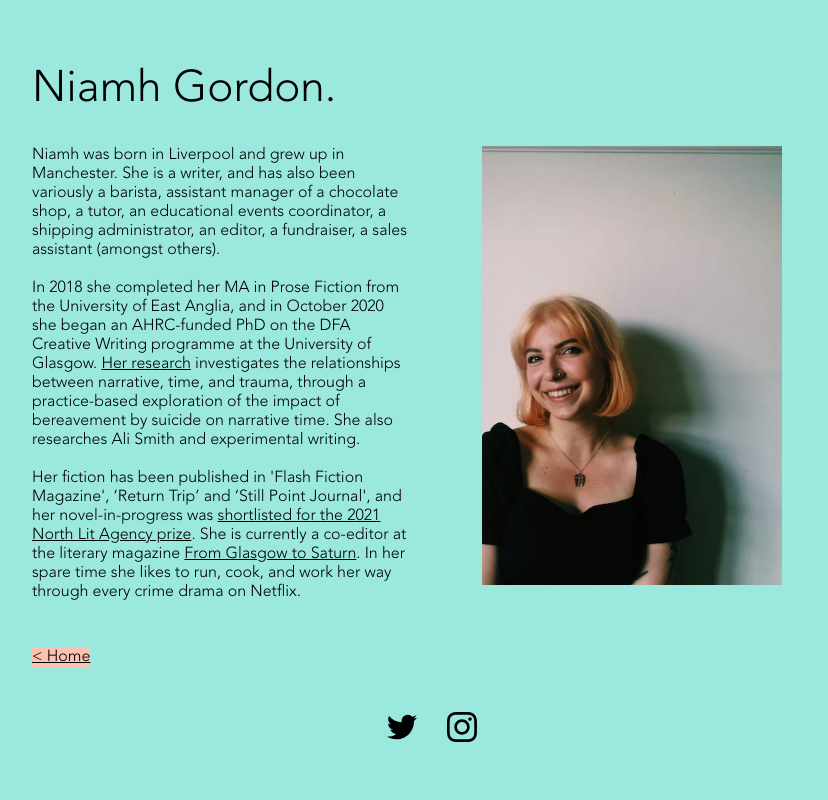
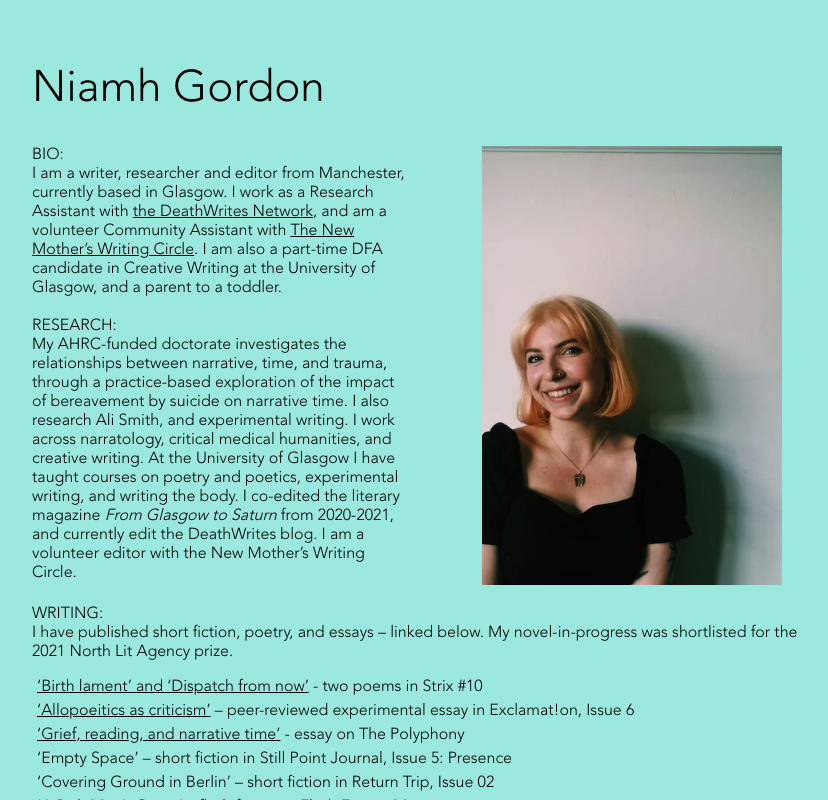
Before and after one commit to jpsanders101/wilbur, a React (Create React App) app: page /about in a window 1280 px wide. Shown: the whole page, without its empty margins (208-1036 px from the left). Built offline with nearby package versions, Linux system fonts and the light colour scheme; the HTML template or start-up script is replaced by a standard one.

Commit message:
Readd ui changes.

```diff
--- a/src/About.css
+++ b/src/About.css
@@ -16,6 +16,7 @@
   .aboutPage {
     flex-direction: row;
   }
+
   .column {
     width: 50%;
   }
@@ -29,7 +30,7 @@
 }
 
 .copy {
-  margin-top: 0;
+  margin: 0;
   padding-right: 20px;
   float: none;
 }
@@ -38,23 +39,38 @@
   display: none;
 }
 
-@media only screen and (min-width: 550px) {
+/* @media only screen and (min-width: 550px) {
   .authorPhotoFloat {
     display: initial;
     float: right;
     margin-left: 20px;
     margin-bottom: 20px;
   }
+
   .authorPhotoFlex {
     display: none;
   }
-}
+} */
 
 @media only screen and (min-width: 750px) {
   .authorPhotoFloat {
     display: none;
   }
+
   .authorPhotoFlex {
     display: block;
   }
 }
+
+.writing-list {
+  padding-inline-start: 5px;
+  list-style: none;
+}
+
+.writing-list li {
+  margin-bottom: 5px;
+}
+
+.italics {
+  font-style: italic;
+}
--- a/src/About.js
+++ b/src/About.js
@@ -4,45 +4,43 @@ import "./About.css";
 
 export default function About() {
   return (
+    <>
       <div className="aboutPage">
         <div className="column">
           <p className="copy">
-          <div className="authorPhoto authorPhotoFloat" />
-          Niamh was born in Liverpool and grew up in Manchester. She is a
-          writer, and has also been variously a barista, assistant manager of a
-          chocolate shop, a tutor, an educational events coordinator, a shipping
-          administrator, an editor, a fundraiser, a sales assistant (amongst
-          others).
+            BIO:
+            <br />
+            I am a writer, researcher and editor from Manchester, currently based in Glasgow. I work as a Research Assistant with <a rel="noopener" target="_blank" href="https://deathwrites.org.uk/">the DeathWrites Network</a>, and am a volunteer Community Assistant with <a rel="noopener" target="_blank" href="https://www.newmumswriting.co.uk/">The New Mother’s Writing Circle</a>. I am also a part-time DFA candidate in Creative Writing at the University of Glasgow, and a parent to a toddler.
             <br />
             <br />
-          In 2018 she completed her MA in Prose Fiction from the University of
-          East Anglia, and in October 2020 she began an AHRC-funded PhD on the
-          DFA Creative Writing programme at the University of Glasgow.{" "}
-          <a href="https://www.gla.ac.uk/pgrs/niamhgordon/">
-            Her research
-          </a>{" "}
-          investigates the relationships between narrative, time, and trauma,
-          through a practice-based exploration of the impact of bereavement by
-          suicide on narrative time. She also researches Ali Smith and
-          experimental writing.
+            RESEARCH:
+            <br />
+            My AHRC-funded doctorate investigates the relationships between narrative, time, and trauma, through a practice-based exploration of the impact of bereavement by suicide on narrative time. I also research Ali Smith, and experimental writing. I work across narratology, critical medical humanities, and creative writing. At the University of Glasgow I have taught courses on poetry and poetics, experimental writing, and writing the body. I co-edited the literary magazine <i className="italics">From Glasgow to Saturn</i> from 2020-2021, and currently edit the DeathWrites blog. I am a volunteer editor with the New Mother’s Writing Circle.
             <br />
             <br />
-          Her fiction has been published in 'Flash Fiction Magazine', ‘Return
-          Trip’ and ‘Still Point Journal', and her novel-in-progress was{" "}
-          <a href="https://www.thebookseller.com/news/clare-gough-wins-north-literary-agency-prize-1262107">
-            shortlisted for the 2021 North Lit Agency prize
-          </a>
-          . She is currently a co-editor at the literary magazine{" "}
-          <a href="https://glasgowtosaturn.com/">From Glasgow to Saturn</a>. In
-          her spare time she likes to run, cook, and work her way through every
-          crime drama on Netflix.
+            <div className="authorPhoto authorPhotoFloat" />
           </p>
-
-        <HomeLink />
         </div>
         <div className="column">
           <div className="authorPhoto authorPhotoFlex" />
         </div>
       </div>
+      <p className="copy">
+        WRITING:
+        <br />
+        I have published short fiction, poetry, and essays – linked below. My novel-in-progress was shortlisted for the 2021 North Lit Agency prize.
+        <br />
+        <ul className="writing-list">
+          <li><a rel="noopener" target="_blank" href="https://www.strixleeds.com/shop/strix-10">‘Birth lament’ and ‘Dispatch from now’</a> - two poems in Strix #10</li>
+          <li><a rel="noopener" target="_blank" href="https://english.exeter.ac.uk/media/universityofexeter/collegeofhumanities/english/research/exclamationjournal/Exclamation_Volume_6.pdf">‘Allopoeitics as criticism’</a> – peer-reviewed experimental essay in Exclamat!on, Issue 6</li>
+          <li><a rel="noopener" target="_blank" href="https://thepolyphony.org/2021/11/11/grief-reading-and-narrative-time/">‘Grief, reading, and narrative time’</a> - essay on The Polyphony</li>
+          <li>‘Empty Space’ – short fiction in Still Point Journal, Issue 5: Presence</li>
+          <li>‘Covering Ground in Berlin’ – short fiction in Return Trip, Issue 02</li>
+          <li>‘A Rich Man’s Game’ – flash fiction in Flash Fiction Magazine</li>
+        </ul>
+      </p>
+      <HomeLink />
+
+    </>
   );
 }
--- a/src/App.js
+++ b/src/App.js
@@ -29,9 +29,6 @@ function App() {
           <Route path="/lacuna">
             <Lacuna />
           </Route>
-          <Route path="/cv">
-            <CV />
-          </Route>
           <Route path="*">
             <Redirect to="/" />
           </Route>
--- a/src/BasePage.js
+++ b/src/BasePage.js
@@ -35,7 +35,7 @@ export default function BasePage({ children }) {
       <title>Niamh Gordon{titlePath}</title>
       <main className="main">
         <Link className="name-header" to="/">
-          <h1>Niamh Gordon.</h1>
+          <h1>Niamh Gordon</h1>
         </Link>
         {children}
         <footer className="footer">
--- a/src/Home.js
+++ b/src/Home.js
@@ -11,12 +11,12 @@ export default function Home() {
             About
           </Link>
         </li>
-        <li>
+        {/* <li>
           <Link to="/writing">Writing</Link>
-        </li>
-        <li>
+        </li> */}
+        {/* <li>
           <Link to="/cv">CV</Link>
-        </li>
+        </li> */}
         <li>
           <a href="mailto:niamhgordonwrites@gmail.com">Contact</a>
         </li>
```
Lines whose indentation alone changed are shown as unchanged.
